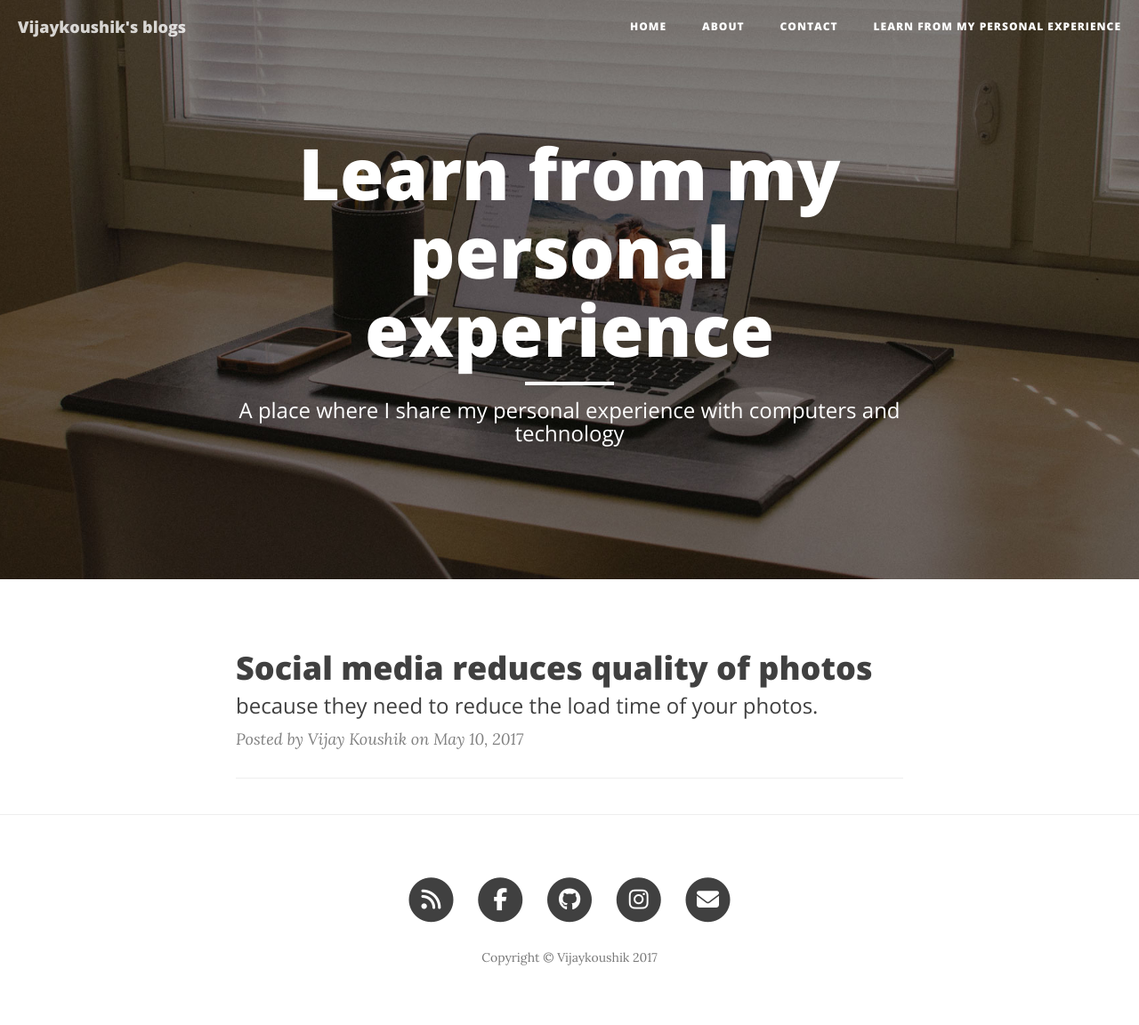
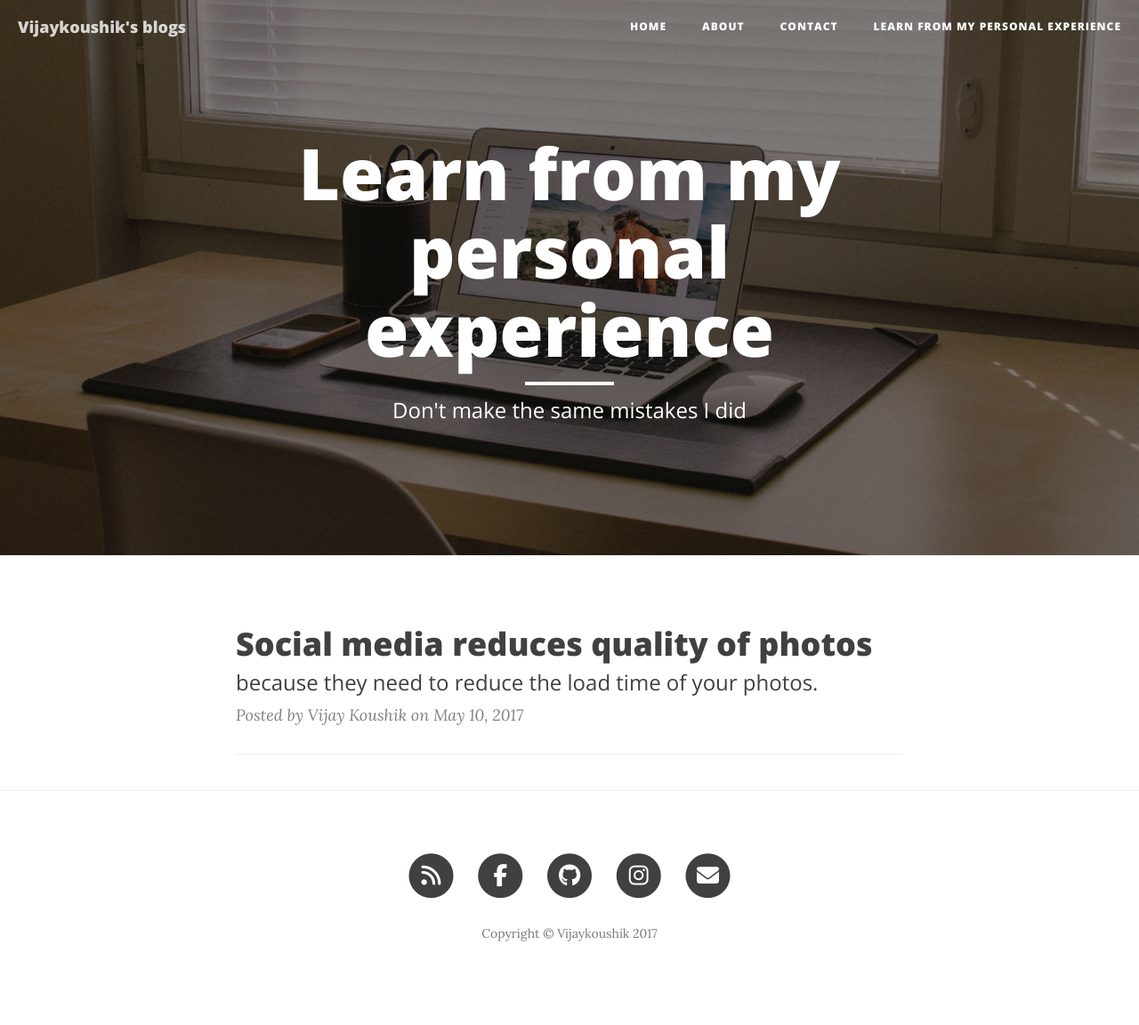
Before and after one commit to svijaykoushik/blog, a Jekyll site: the page built from index.html, in a window 1280 px wide. Shown: the whole page at 89% size. Built offline with Jekyll 4.4.1, drawn with Linux system fonts in a browser that asks for light colours; nearby versions of some CDN libraries; the list of posts is cut into pages by our own code; after the commit the page ends 1125 px from its top, so only the background shows below that.

Commit message:
modified page description

```diff
--- a/index.html
+++ b/index.html
@@ -1,8 +1,7 @@
 ---
 layout: page
 title: "Learn from my personal experience"
-subtitle:   "Don't make the same mistakes I did"
-description: "A place where I share my personal experience with computers and technology"
+description: "Don't make the same mistakes I did"
 ---
 
 {% for post in paginator.posts %}
```
